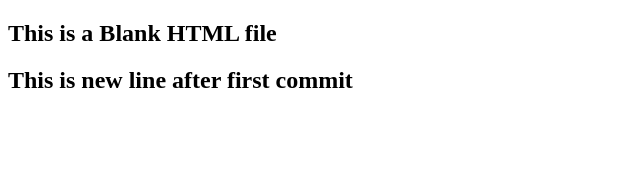
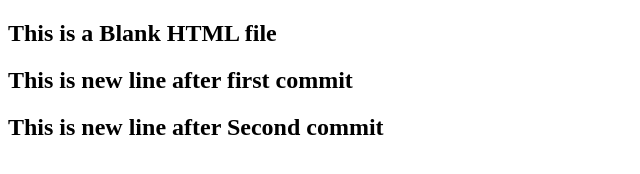
Before and after one commit to TheAhmadSharif/git_action, a plain HTML site: page index.html in a window 1280 px wide. Shown: the whole page, without its empty margins (0-640 px from the left). Drawn offline with Linux system fonts and the light colour scheme.

Commit message:
Test Git Action 2

```diff
--- a/index.html
+++ b/index.html
@@ -10,6 +10,7 @@
         <h2>This is a Blank HTML file</h2>
 
         <h2>This is new line after first commit</h2>
+        <h2>This is new line after Second commit</h2>
     </div>
 </body>
 </html>
```
